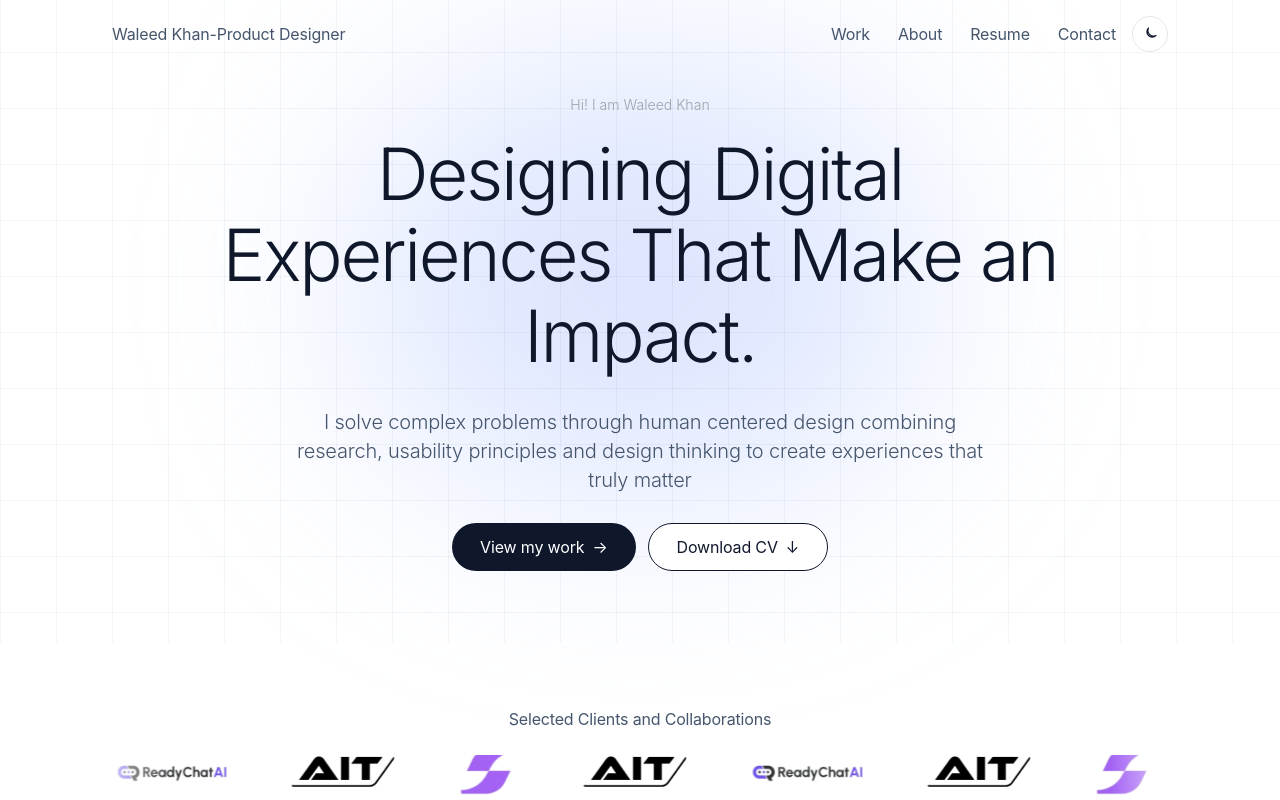
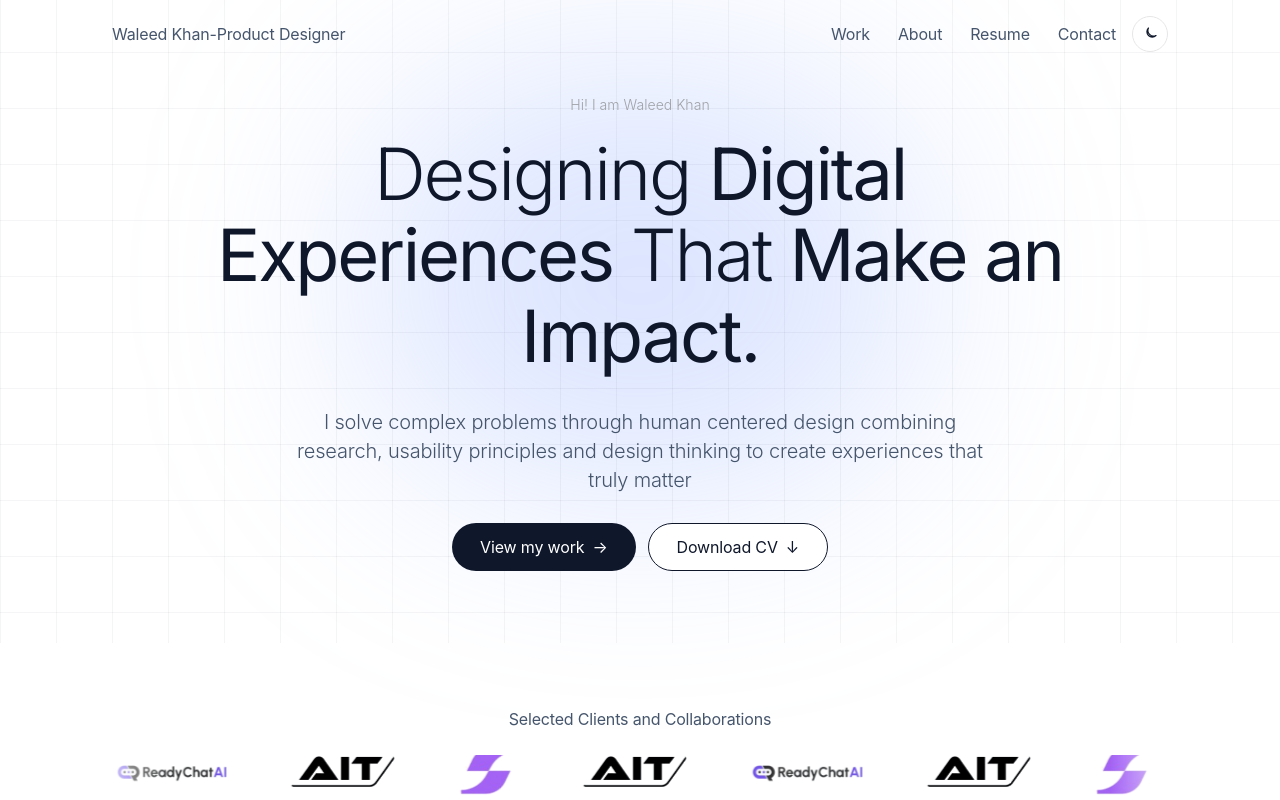
Before and after one commit to Hassan-byte-svg/portfolio-website, a React (Vite) app: page / in a window 1280 px wide. Shown: the top 800 px of the page. Built offline with nearby package versions, Linux system fonts and the light colour scheme.

Commit message:
Lighten Designing and That in the homepage headline.

```diff
--- a/src/pages/HomePage.tsx
+++ b/src/pages/HomePage.tsx
@@ -75,7 +75,8 @@ export function HomePage() {
           <Reveal>
             <p className="heading-eyebrow">Hi! I am Waleed Khan</p>
             <h1 ref={headingRef} className="heading-main heading-hero mx-auto mt-5 max-w-[920px]">
-              Designing Digital Experiences That Make an Impact.
+              Designing <span className="heading-strong">Digital Experiences</span> That{" "}
+              <span className="heading-strong">Make an Impact.</span>
             </h1>
             <p className="heading-sub mx-auto mt-8 max-w-[720px]">{site.intro}</p>
           </Reveal>
```
